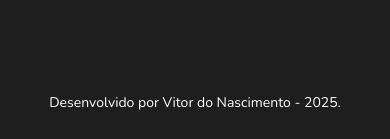
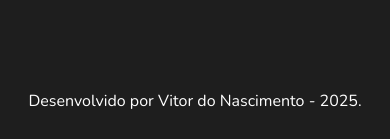
Before and after one commit to vitornsc7/forca, a plain HTML site: page index.html in a window 390 px wide. Shown: the part 702-841 px from the top of the page. Drawn offline with nearby package versions, Linux system fonts and the light colour scheme.

Commit message:
mobile footer fix

```diff
--- a/css/dicionario.css
+++ b/css/dicionario.css
@@ -10,6 +10,10 @@
     align-items: flex-start;
     border: solid 2px var(--border-color);
     background-color: var(--secondary-bg);
+}
+
+footer {
+    margin-bottom: 10px;
 }
 
 #word-list {
--- a/css/forca.css
+++ b/css/forca.css
@@ -23,6 +23,9 @@
     50% { transform: translateY(-2px); }
 }
 
+body {
+    padding-bottom: 55vh; /* Ajuste conforme a altura do footer */
+}
 
 .bounce-button {
     animation: bounce 0.6s infinite alternate ease-in-out;
@@ -77,7 +80,7 @@ footer {
     width: 100%;
     text-align: center;
     font-size: 14px;
-    margin-bottom: 20px;
+    margin-bottom: 0;
 }
 
 header > div {
@@ -147,11 +150,6 @@ body {
 #keyboard > div {
     display: flex;
     flex-direction: row;
-}
-
-footer {
-    position: relative;
-    margin-bottom: 20px;
 }
 
 #l {
--- a/css/general.css
+++ b/css/general.css
@@ -61,10 +61,14 @@ button:active {
 }
 
 footer {
-    position: absolute;
-    bottom: 10px;
+    position: fixed;
+    bottom: 0;
     width: 100%;
+    padding: 20px 0;
     text-align: center;
-    font-size: 14px;
-    margin-bottom: 20px;
+    font-size: 16px;
 }
+
+footer p {
+    font-size: 16px;
+}
--- a/css/menu.css
+++ b/css/menu.css
@@ -23,6 +23,10 @@ h1 {
     margin: 15px 0;
 }
 
+footer {
+    margin-bottom: 10px;
+}
+
 @media only screen and (max-width: 700px) {
     #main-content {
         width: 80%;
```
